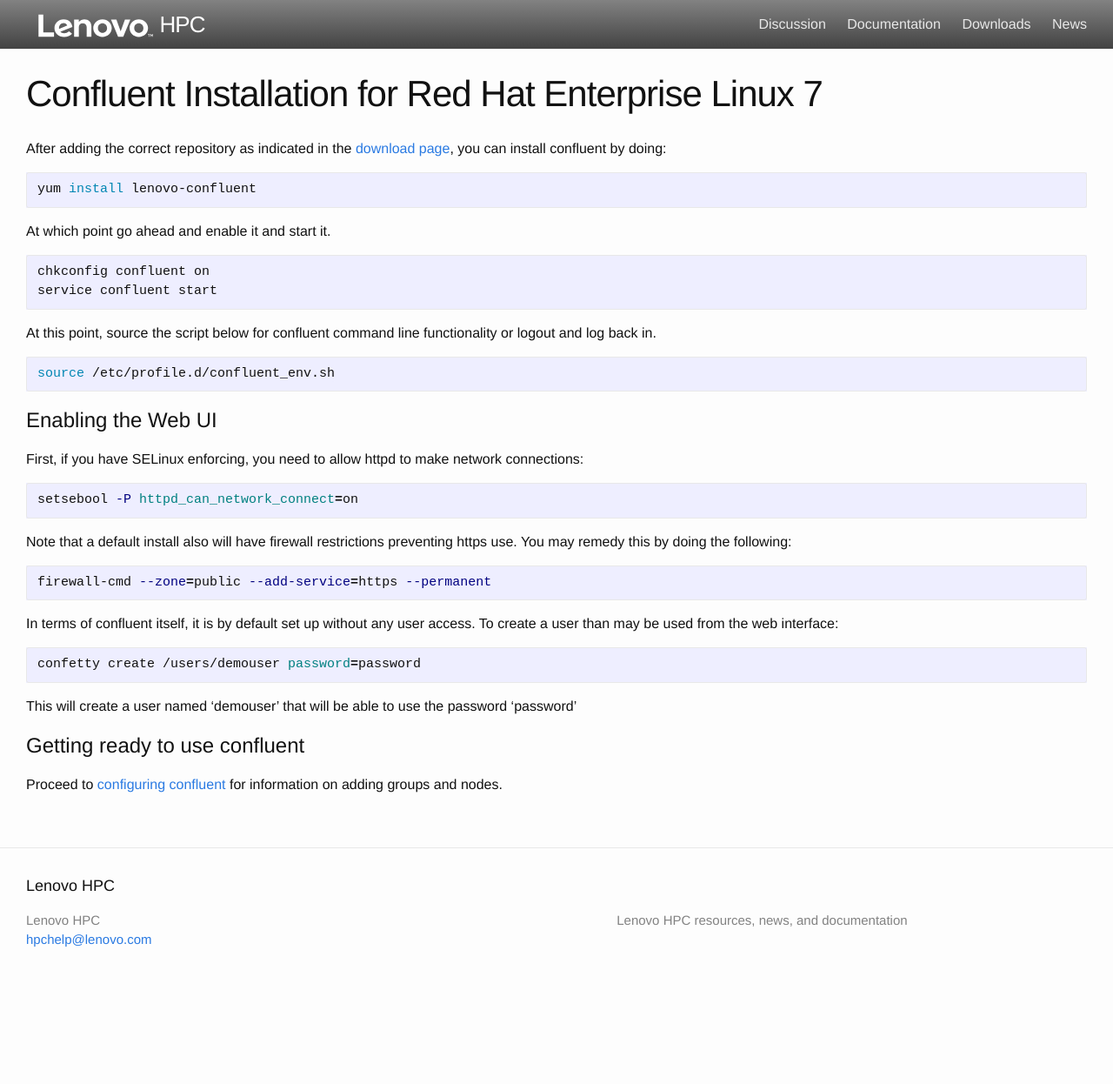
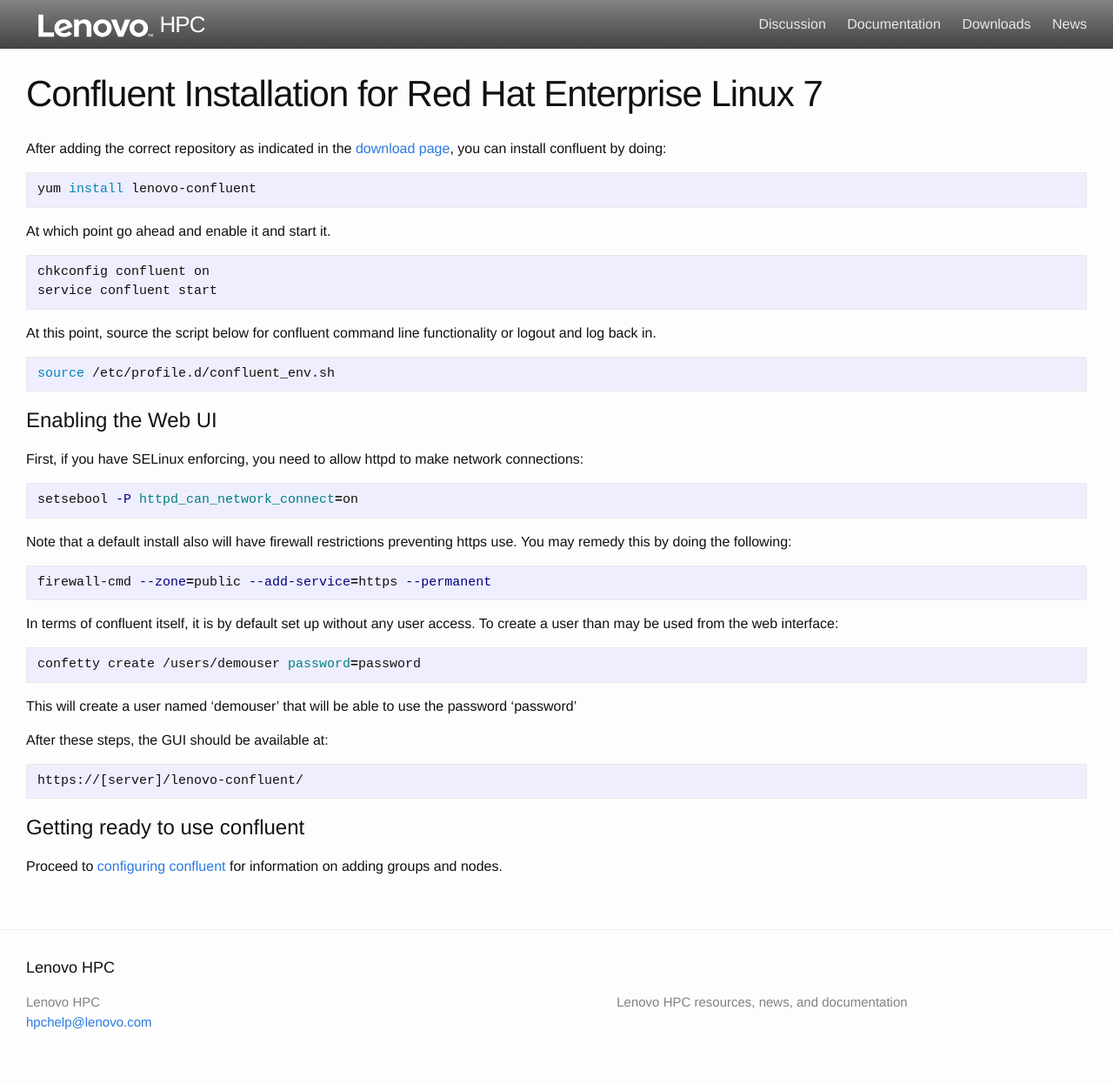
Before and after one commit to xcat2/confluent-docs, a Jekyll site: the page built from docs/installconfluent_rhel.md, in a window 1280 px wide. Shown: the whole page at 87% size. Built offline with Jekyll 4.4.1, drawn with Linux system fonts in a browser that asks for light colours; before the commit the page ends 1152 px from its top, so only the background shows below that.

Commit message:
Add GUI URL to install instructions.

```diff
--- a/docs/installconfluent_rhel.md
+++ b/docs/installconfluent_rhel.md
@@ -35,6 +35,10 @@
 
 This will create a user named 'demouser' that will be able to use the password 'password'
 
+After these steps, the GUI should be available at:
+
+    https://[server]/lenovo-confluent/
+
 # Getting ready to use confluent
 
 Proceed to [configuring confluent ]({{ site.baseurl }}/documentation/configconfluent.html) for information on
```
Also changed, not shown: docs/installconfluent_suse.md (+4 -0 lines).
